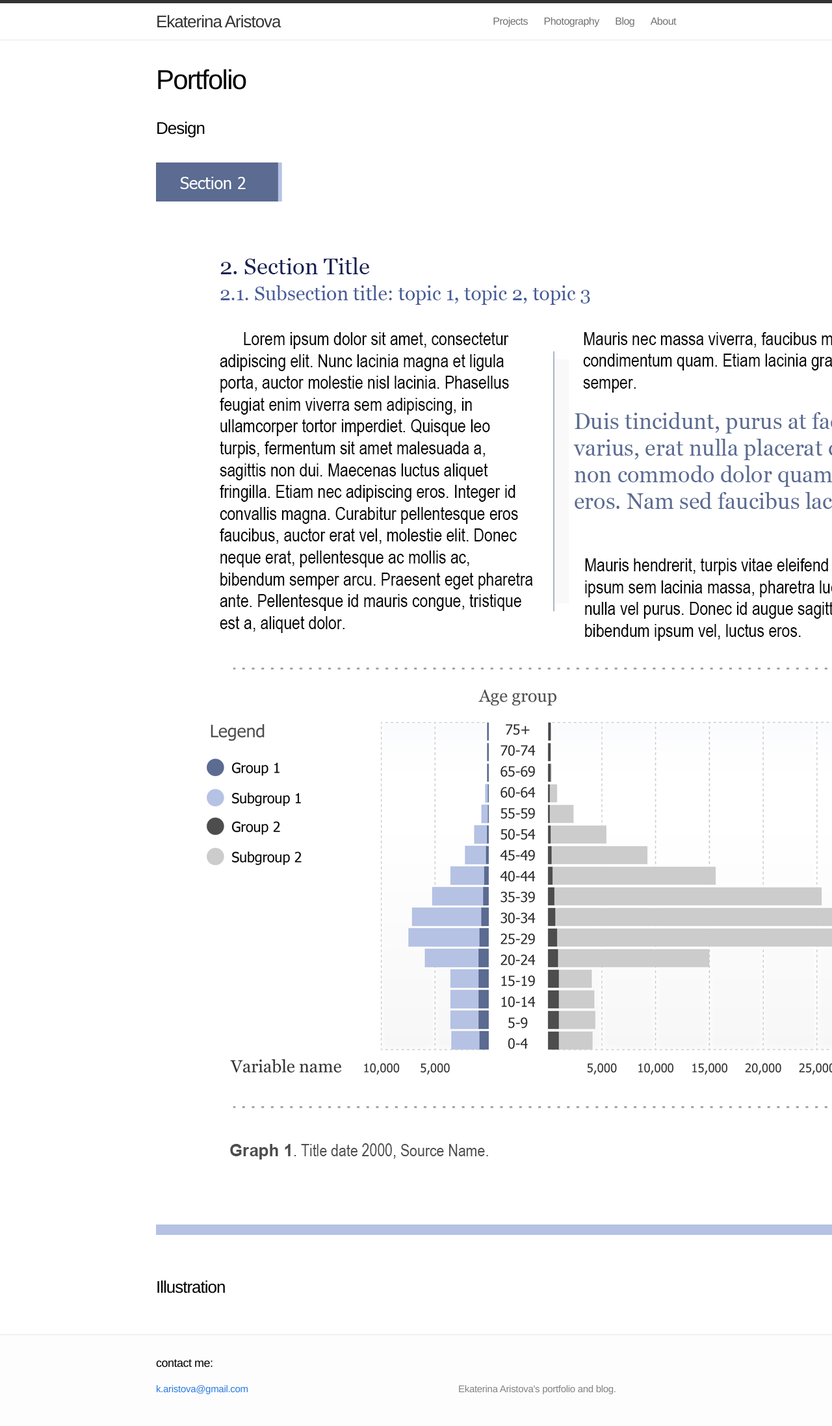
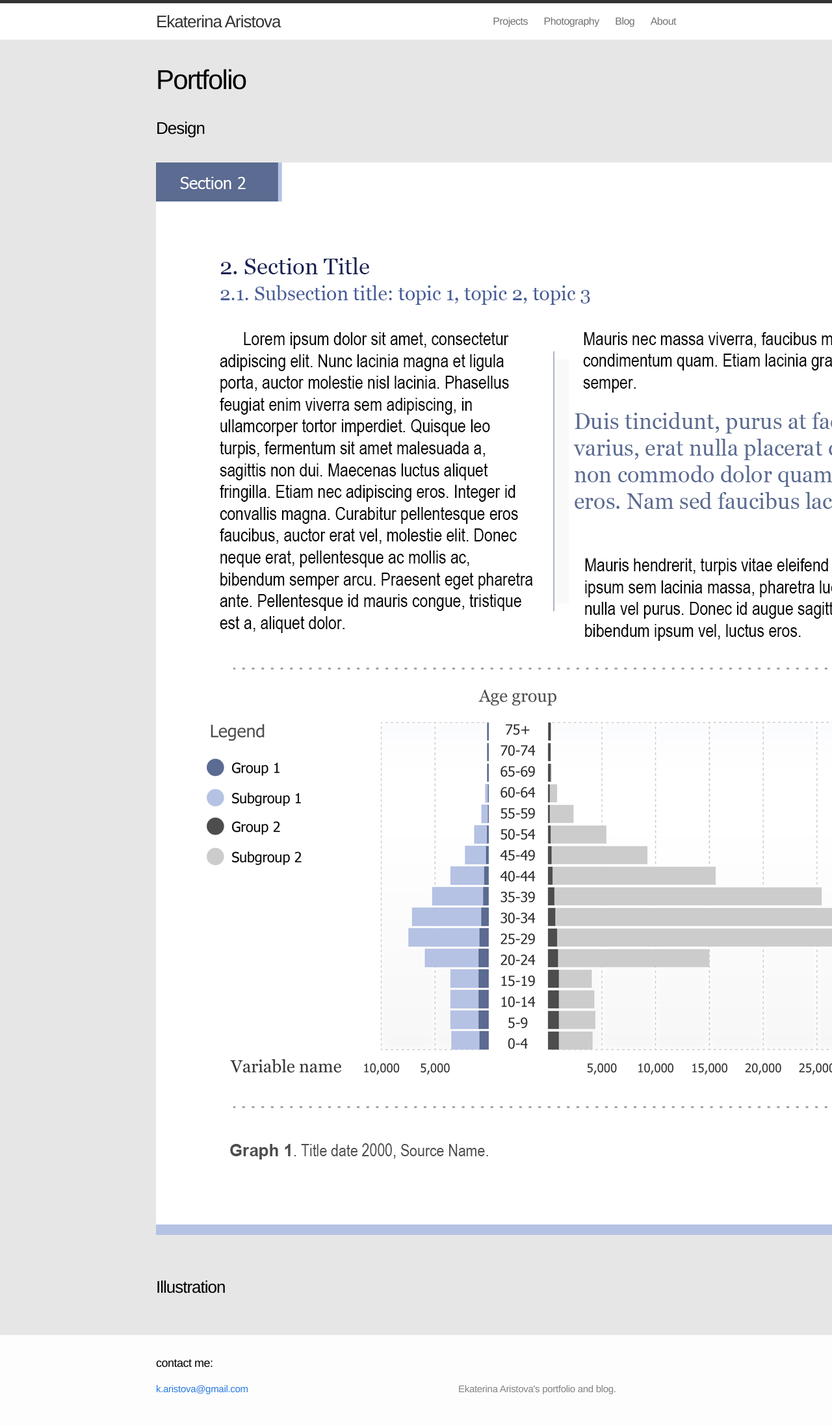
Before and after one commit to katerinkus/katerinkus.github.io, a Jekyll site: the page built from portfolio.html, in a window 1280 px wide. Shown: the whole page at 65% size. Built offline with Jekyll 4.4.1, drawn with Linux system fonts in a browser that asks for light colours.

Commit message:
style change

```diff
--- a/portfolio.html
+++ b/portfolio.html
@@ -4,6 +4,12 @@ title: Portfolio
 permalink: /portfolio/
 ---
 
+<style>
+	.page-content {
+		background-color: #e6e6e6;
+	}
+</style>
+
 <h3>Design</h3>
 
 <img src="/portfolio_images/Report.png">
```
